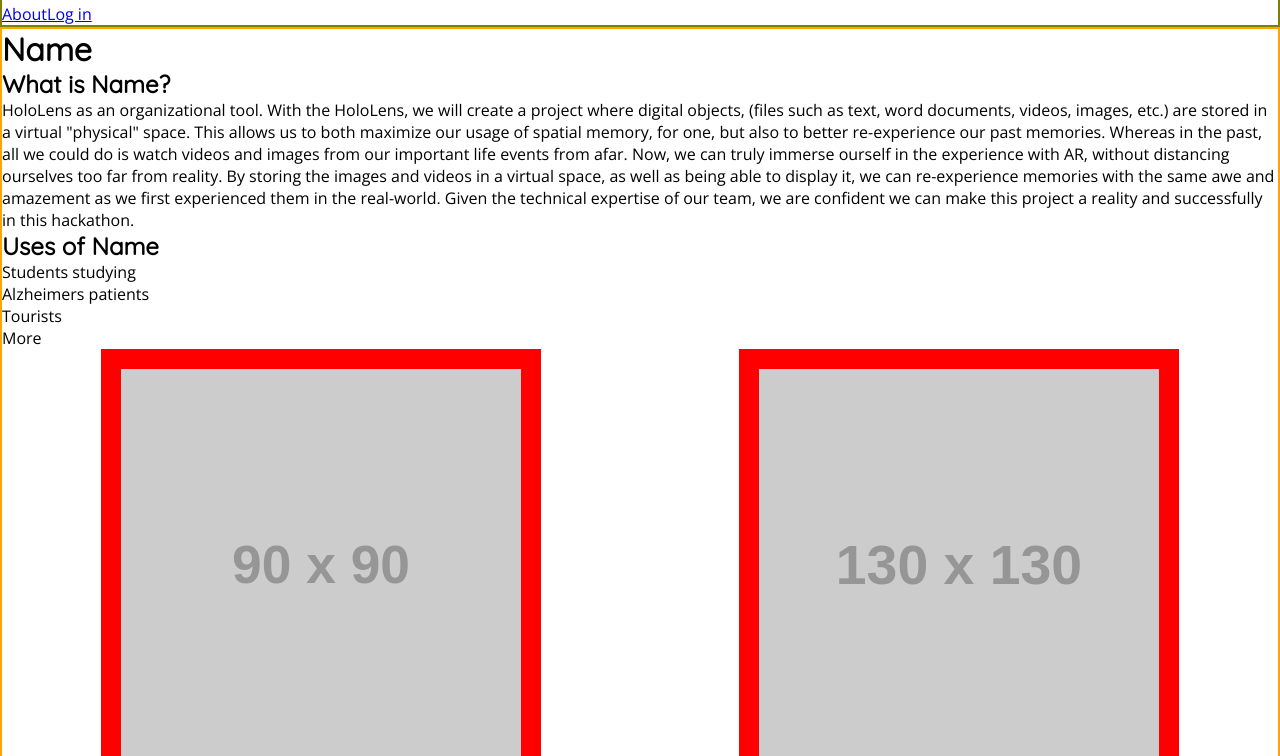
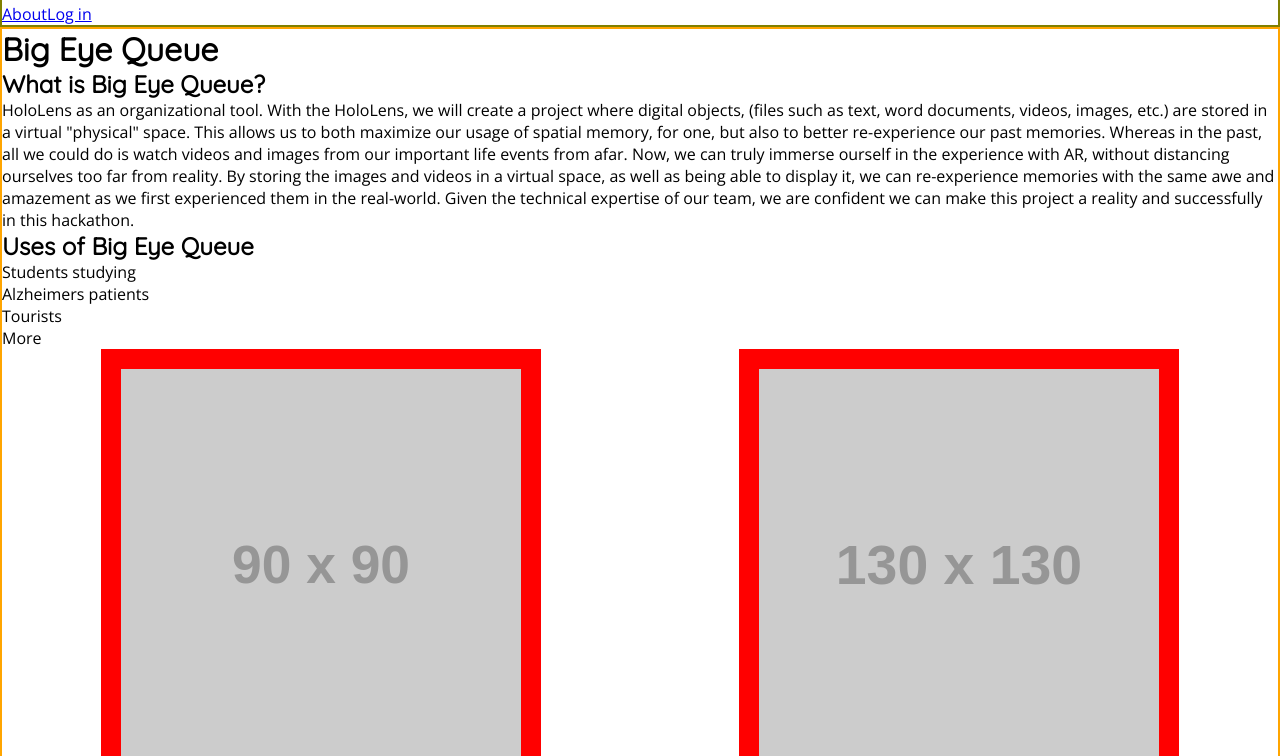
Before and after one commit to LordByronJ/Dubhacks-2019-Web, a plain HTML site: page index.html in a window 1280 px wide. Shown: the part 44-800 px from the top of the page. Drawn offline with nearby package versions, Linux system fonts and the light colour scheme; placeholder pictures from the web are drawn by us.

Commit message:
Decide on name: Big Eye Queue

```diff
--- a/index.html
+++ b/index.html
@@ -13,14 +13,14 @@
 			<div><a href="#about">About</a><a href="#">Log in</a></div>
 		</header>
         <div id="container">
-			<h1>Name</h1>
+			<h1>Big Eye Queue</h1>
 			<div id="card-container">
 				<div class="card">
-					<h2>What is Name?</h2>
+					<h2>What is Big Eye Queue?</h2>
 					<p>HoloLens as an organizational tool. With the HoloLens, we will create a project where digital objects, (files such as text, word documents, videos, images, etc.) are stored in a virtual "physical" space. This allows us to both maximize our usage of spatial memory, for one, but also to better re-experience our past memories. Whereas in the past, all we could do is watch videos and images from our important life events from afar.  Now, we can truly immerse ourself in the experience with AR, without distancing ourselves too far from reality. By storing the images and videos in a virtual space, as well as being able to display it, we can re-experience memories with the same awe and amazement as we first experienced them in the real-world. Given the technical expertise of our team, we are confident we can make this project a reality and successfully in this hackathon.</p>
 				</div>
 				<div class="card">
-					<h2>Uses of Name</h2>
+					<h2>Uses of Big Eye Queue</h2>
 					<ul>
 						<li>Students studying</li>
 						<li>Alzheimers patients</li>
```
Also changed, not shown: README.md, 1 other file.
